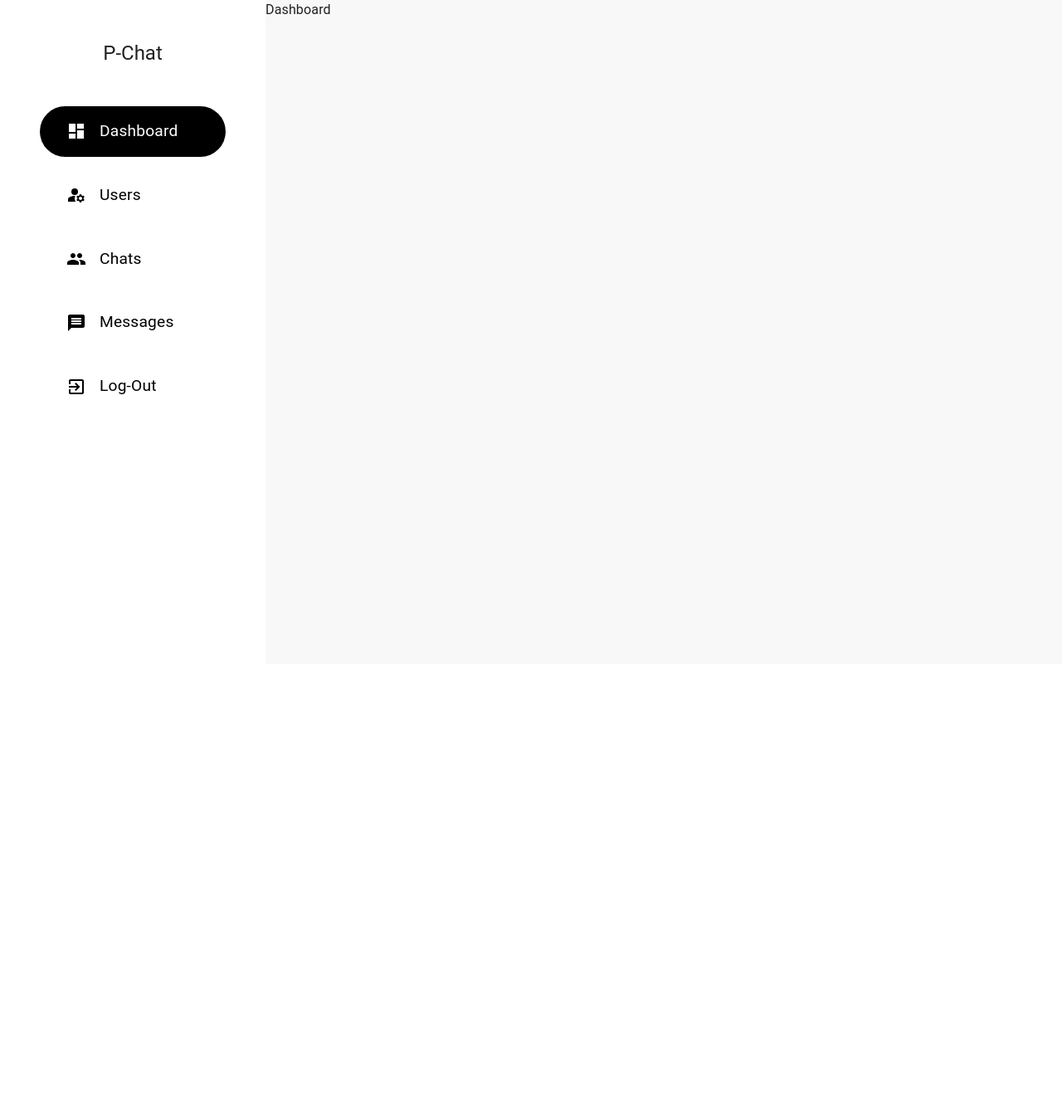
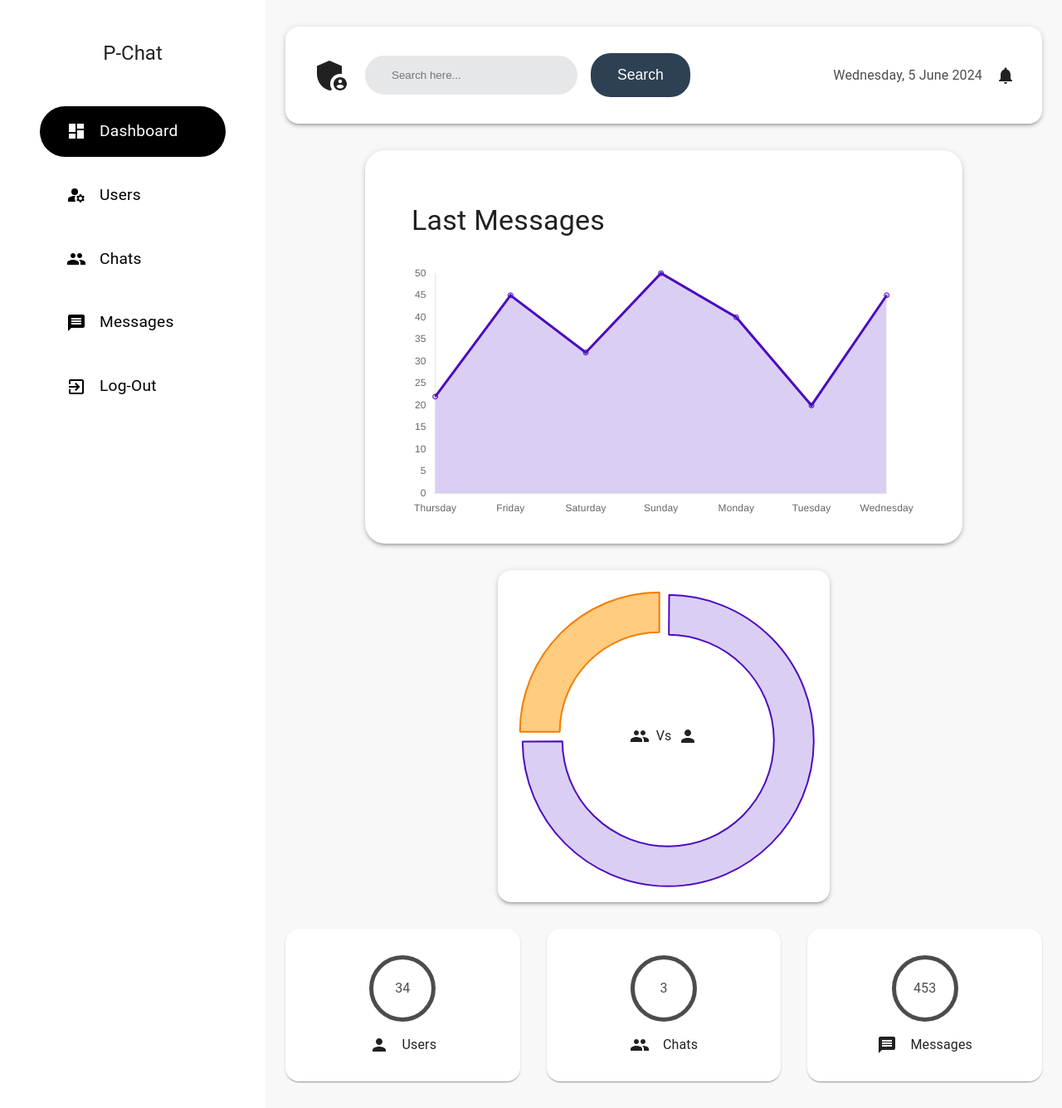
Before and after one commit to Tushar75R/Chat-App-Project, a React (Vite) app in the folder client/: page /admin/dashboard in a window 1280 px wide. Shown: the whole page at 83% size. Before the commit the page ends 800 px from the top, so only its background shows below. Built offline with nearby package versions, Linux system fonts and the light colour scheme.

Commit message:
admin dashboard done

```diff
--- a/client/package.json
+++ b/client/package.json
@@ -14,6 +14,7 @@
     "@emotion/styled": "^11.11.5",
     "@mui/icons-material": "^5.15.19",
     "@mui/material": "^5.15.19",
+    "@mui/x-data-grid": "^7.7.0",
     "6pp": "^1.2.16",
     "chart.js": "^4.4.3",
     "moment": "^2.30.1",
--- a/client/src/Components/Layout/AdminLayout.jsx
+++ b/client/src/Components/Layout/AdminLayout.jsx
@@ -101,6 +101,7 @@
     setIsMobile(false);
   };
   if (!admin) return <Navigate to={"/admin"} />;
+
   return (
     <Grid container minHeight={"100vh"}>
       <Box
@@ -110,8 +111,8 @@
             md: "none",
           },
           position: "fixed",
-          right: "1rem",
-          top: "1rem",
+          right: "2rem",
+          top: "2rem",
         }}
       >
         <IconButton onClick={handleMobile}>
--- /dev/null
+++ b/client/src/Components/Specific/Charts.jsx
@@ -0,0 +1,97 @@
+import React from 'react'
+import {Line, Doughnut} from 'react-chartjs-2'
+import {
+  Chart as ChartJs,
+  Tooltip,
+  Filler,
+  CategoryScale,
+  LinearScale,
+  PointElement,
+  LineElement,
+  ArcElement,
+  Legend,
+  plugins,
+} from "chart.js";
+import { purple, purpleLight } from '../../Constants/Color';
+import { last7day } from '../../Lib/features';
+import { orange } from '@mui/material/colors';
+
+ChartJs.register(
+  Tooltip,
+  Filler,
+  CategoryScale,
+  LinearScale,
+  PointElement,
+  LineElement,
+  ArcElement,
+  Legend
+);
+
+const labels = last7day();
+const lineChartOptions = {
+    responsive : true,
+    plugins: {
+        legend: {
+            display: false,
+        },
+        title:{
+            display: false,
+        },
+    },
+    scales:{
+        x:{
+            grid:{
+                display: false,
+            }
+        },
+        y:{
+            beginAtZero: true,
+            grid:{
+                display: false,
+            }
+        }
+    }
+}
+
+const DoughnutChartOptions = {
+  responsive: true,
+  plugins: {
+    legend: {
+      display: false,
+    },
+  },
+  cutout:120
+};
+const LineChart = ({value = []}) => {
+    const data = {
+        labels,
+        datasets :[{
+            data: value,
+            label: "Revenue",
+            fill: true,
+            backgroundColor: purpleLight,
+            borderColor: purple
+        }]
+    }
+  return (
+    <Line data={data}   options={lineChartOptions} />
+  )
+}
+
+const DoughnutChart = ({value=[], labels= []}) => {
+    const data = {
+      labels,
+      datasets: [
+        {
+          data: value,
+          label: "Total Chats vs Group Chats",
+          backgroundColor: [purpleLight, orange[200]],
+          borderColor: [purple, orange[700]],
+          offset:30,
+          hoverBackgroundColor: [purple, orange[500]]
+        },
+      ],
+    };
+    return <Doughnut style={{zIndex:2}} data={data} options={DoughnutChartOptions} />;
+}
+export  {LineChart, DoughnutChart}
--- a/client/src/Components/Style/StyledComponent.jsx
+++ b/client/src/Components/Style/StyledComponent.jsx
@@ -30,3 +30,27 @@
   border-radius: 1.5rem;
   background-color: #ADD8E6
 `;
+
+export const SearchField = styled("input")`
+  padding: 1rem 2rem;
+  width: 20vmax;
+  border: none;
+  outline: none;
+  border-radius: 1.5rem;
+  background-color: #E5E7E9};
+  font-size: 1.1rem;
+`;
+
+export const CurveButton = styled("button")`
+  border-radius: 1.5rem;
+  padding: 1rem 2rem;
+  border: none;
+  outline: none;
+  cursor: pointer;
+  background-color: #2e4053;
+  color: white;
+  font-size: 1.1rem;
+  &:hover {
+    background-color: rgba(0, 0, 0, 0.8);
+  }
+`;
--- a/client/src/Constants/Color.js
+++ b/client/src/Constants/Color.js
@@ -4,3 +4,6 @@
 export const matBlack = "#1c1c1c"
 export const NavBarColor =
   "linear-gradient(90deg, rgba(45,179,50,1) 1%, rgba(111,233,53,1) 15%, rgba(57,242,47,1) 25%, rgba(41,252,165,1) 34%, rgba(39,255,238,1) 58%)";
+
+export const purple = "rgba(75, 12, 192, 1)";
+export const purpleLight = "rgba(75 , 12 , 192, 0.2)"
--- a/client/src/Lib/features.js
+++ b/client/src/Lib/features.js
@@ -1,3 +1,5 @@
+import moment from "moment";
+
 export const fileFormat = (url = "") => {
     const fileExt = url.split(".").pop();
 
@@ -10,4 +12,15 @@
     }else return "file"
 }
 
+export const last7day = () => {
+    const currentDate = moment();
+    const last7days = [];
+    for(let i = 0; i <7 ; i++) {
+        const dayDate = currentDate.clone().subtract(i, "days");
+        const dayName = dayDate.format("dddd");
+        last7days.unshift(dayName);
+    }
+    return last7days;
+}
+
 export const transformImage = (url="", width = 100) => url;
--- a/client/src/Pages/Admin/DashBoard.jsx
+++ b/client/src/Pages/Admin/DashBoard.jsx
@@ -1,14 +1,147 @@
 import React from 'react'
 import AdminLayout from '../../Components/Layout/AdminLayout'
+import { Box, Container, Paper, Stack, Typography } from '@mui/material'
+import {
+  AdminPanelSettings as AdminPanelSettingsIcon,
+  Group as GroupIcon,
+  Message as MessageIcon,
+  Notifications as NotificationsIcon,
+  Person as PersonIcon} from "@mui/icons-material";
+import {CurveButton, SearchField} from '../../Components/Style/StyledComponent'
+import moment from 'moment'
+import { DoughnutChart, LineChart } from '../../Components/Specific/Charts';
 
 const DashBoard = () => {
+  const Appbar = (
+    <Paper
+      elevation={3}
+      sx={{
+        padding: "2rem",
+        margin: "2rem 0",
+        borderRadius: "1rem",
+      }}
+    >
+      <Stack direction={"row"} spacing={"1rem"} alignItems={"center"}>
+        <AdminPanelSettingsIcon sx={{ fontSize: "3rem" }} />
+        <SearchField placeholder="Search here..." />
+        <CurveButton>Search</CurveButton>
+        <Box flexGrow={1} />
+        <Typography
+          display={{
+            xs: "none",
+            lg: "block",
+          }}
+          color={"rgba(0,0,0,0.7)"}
+          textAlign={"center"}
+        >
+          {moment().format("dddd, D MMMM YYYY")}
+        </Typography>
+        <NotificationsIcon />
+      </Stack>
+    </Paper>
+  );
+  const Widgets = (
+    <Stack direction={{ xs: "column", sm: "row" }} spacing={"2rem"} justifyContent={"space-between"} alignItems={"center"} margin={"2rem 0"}>
+      <Widget title={"Users"} value={34} Icon={<PersonIcon />}/>
+      <Widget title={"Chats"} value={3} Icon={<GroupIcon />} />
+      <Widget title={"Messages"} value={453} Icon={<MessageIcon />}/>
+    </Stack>
+  );
   return (
     <AdminLayout>
-        <div>
-            Dashboard
-        </div>
+      <Container component={"main"}>
+        {Appbar}
+
+        <Stack
+          direction={{ xs: "column", lg: "row" }}
+          flexWrap={"wrap"}
+          justifyContent={"center"}
+          alignItems={{
+            xs:"center",
+            lg:"stretch"
+          }}
+          sx={{gap:"2rem"}}
+        >
+          <Paper
+            elevation={3}
+            sx={{
+              padding: "2rem 3.5rem",
+              borderRadius: "1.5rem",
+              width: "100%",
+              maxWidth: "45rem",
+            }}
+          >
+            <Typography margin={"2rem 0"} variant="h4">
+              Last Messages
+            </Typography>
+            <LineChart value={[22, 45, 32, 50, 40, 20, 45]} />
+          </Paper>
+          <Paper
+            elevation={3}
+            sx={{
+              padding: "1rem",
+              borderRadius: "1rem",
+              display: "flex",
+              justifyContent: "center",
+              alignItems: "center",
+              width: { xs: "100%", sm: "50%" },
+              position: "relative",
+              width: "100%",
+              maxWidth: "25rem",
+            }}
+          >
+            <DoughnutChart
+              labels={["Single Chats", "Groups Chats"]}
+              value={[75, 25]}
+            />
+            <Stack
+              position={"absolute"}
+              direction="row"
+              justifyContent="center"
+              alignItems="center"
+              spacing={"0.5rem"}
+              width={"100%"}
+              height={"100%"}
+            >
+              <GroupIcon />
+              <Typography>Vs</Typography>
+              <PersonIcon />
+            </Stack>
+          </Paper>
+        </Stack>
+        {Widgets}
+      </Container>
     </AdminLayout>
-  )
+  );
 }
 
+const Widget = ({title, value, Icon}) =>
+  <Paper
+    sx={{
+      padding: "2rem",
+      margin: "2rem 0",
+      borderRadius: "1rem",
+      width: "20rem"
+    }}
+    >
+  <Stack alignItems={"center"} spacing={"1rem"}>
+    <Typography
+      sx={{
+        color: "rgba(0, 0, 0, 0.7)",
+        borderRadius: "50%",
+        border: "5px solid rgba(0, 0, 0, 0.7)",
+        width: "5rem",
+        height: "5rem",
+        display: "flex",
+        justifyContent: "center",
+        alignItems: "center"
+      }}
+    > {value}</Typography>
+    <Stack direction={"row"} spacing={"1rem"} alignItems={"center"}>
+      {Icon}
+      <Typography>{title}</Typography>
+    </Stack>
+  </Stack>
+</Paper>
+
 export default DashBoard
```
Also changed, not shown: client/src/Components/Shared/Table.jsx (added, +17 -0 lines), 1 other file (tests, documents, lock files or other folders).
